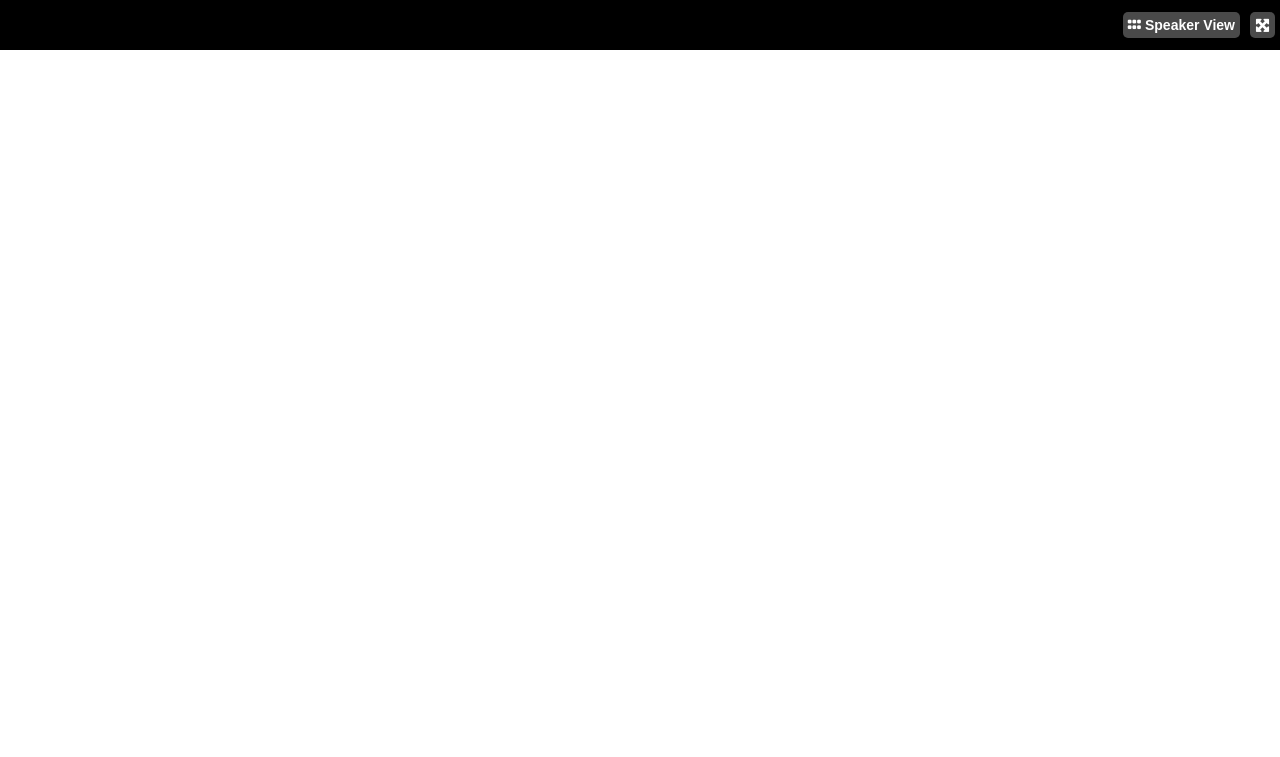
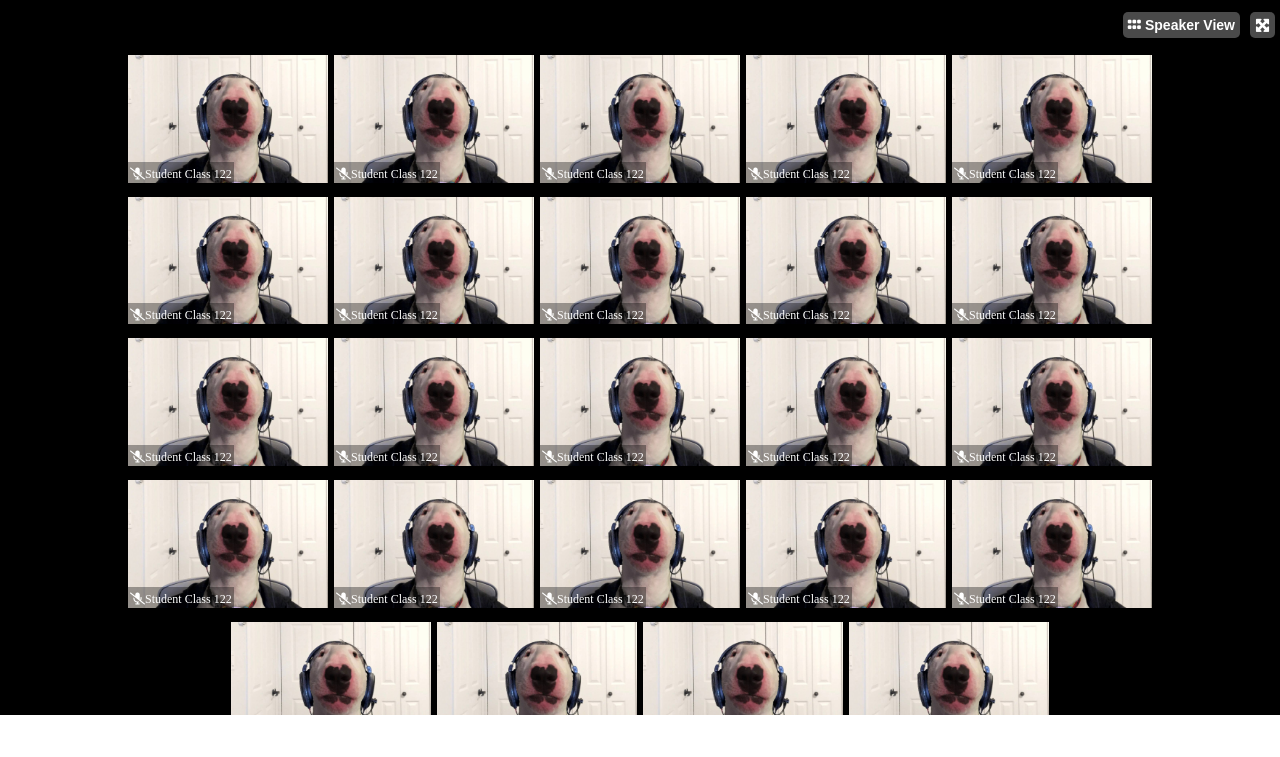
Before and after one commit to MarilisaMoio/html-css-zoom, a plain HTML site: page index.html in a window 1280 px wide. Drawn offline with Linux system fonts and the light colour scheme.

Commit message:
feat: add main

```diff
--- a/index.html
+++ b/index.html
@@ -12,5 +12,108 @@
         <button type="button"><i class="fa-solid fa-grip"></i>Speaker View</button>
         <button type="button"><i class="fa-solid fa-maximize"></i></button>
     </header>
+    <main>
+        <div class="flex">
+            <div class="webcam">
+                <img src="student.jfif" alt="">
+                <div class="name"><i class="fa-solid fa-microphone-slash"></i>Student Class 122</div>
+            </div>
+            <div class="webcam">
+                <img src="student.jfif" alt="">
+                <div class="name"><i class="fa-solid fa-microphone-slash"></i>Student Class 122</div>
+            </div>
+            <div class="webcam">
+                <img src="student.jfif" alt="">
+                <div class="name"><i class="fa-solid fa-microphone-slash"></i>Student Class 122</div>
+            </div>
+            <div class="webcam">
+                <img src="student.jfif" alt="">
+                <div class="name"><i class="fa-solid fa-microphone-slash"></i>Student Class 122</div>
+            </div>
+            <div class="webcam">
+                <img src="student.jfif" alt="">
+                <div class="name"><i class="fa-solid fa-microphone-slash"></i>Student Class 122</div>
+            </div>
+            <div class="webcam">
+                <img src="student.jfif" alt="">
+                <div class="name"><i class="fa-solid fa-microphone-slash"></i>Student Class 122</div>
+            </div>
+            <div class="webcam">
+                <img src="student.jfif" alt="">
+                <div class="name"><i class="fa-solid fa-microphone-slash"></i>Student Class 122</div>
+            </div>
+            <div class="webcam">
+                <img src="student.jfif" alt="">
+                <div class="name"><i class="fa-solid fa-microphone-slash"></i>Student Class 122</div>
+            </div>
+            <div class="webcam">
+                <img src="student.jfif" alt="">
+                <div class="name"><i class="fa-solid fa-microphone-slash"></i>Student Class 122</div>
+            </div>
+            <div class="webcam">
+                <img src="student.jfif" alt="">
+                <div class="name"><i class="fa-solid fa-microphone-slash"></i>Student Class 122</div>
+            </div>
+            <div class="webcam">
+                <img src="student.jfif" alt="">
+                <div class="name"><i class="fa-solid fa-microphone-slash"></i>Student Class 122</div>
+            </div>
+            <div class="webcam">
+                <img src="student.jfif" alt="">
+                <div class="name"><i class="fa-solid fa-microphone-slash"></i>Student Class 122</div>
+            </div>
+            <div class="webcam">
+                <img src="student.jfif" alt="">
+                <div class="name"><i class="fa-solid fa-microphone-slash"></i>Student Class 122</div>
+            </div>
+            <div class="webcam">
+                <img src="student.jfif" alt="">
+                <div class="name"><i class="fa-solid fa-microphone-slash"></i>Student Class 122</div>
+            </div>
+            <div class="webcam">
+                <img src="student.jfif" alt="">
+                <div class="name"><i class="fa-solid fa-microphone-slash"></i>Student Class 122</div>
+            </div>
+            <div class="webcam">
+                <img src="student.jfif" alt="">
+                <div class="name"><i class="fa-solid fa-microphone-slash"></i>Student Class 122</div>
+            </div>
+            <div class="webcam">
+                <img src="student.jfif" alt="">
+                <div class="name"><i class="fa-solid fa-microphone-slash"></i>Student Class 122</div>
+            </div>
+            <div class="webcam">
+                <img src="student.jfif" alt="">
+                <div class="name"><i class="fa-solid fa-microphone-slash"></i>Student Class 122</div>
+            </div>
+            <div class="webcam">
+                <img src="student.jfif" alt="">
+                <div class="name"><i class="fa-solid fa-microphone-slash"></i>Student Class 122</div>
+            </div>
+            <div class="webcam">
+                <img src="student.jfif" alt="">
+                <div class="name"><i class="fa-solid fa-microphone-slash"></i>Student Class 122</div>
+            </div>
+            <div class="webcam">
+                <img src="student.jfif" alt="">
+                <div class="name"><i class="fa-solid fa-microphone-slash"></i>Student Class 122</div>
+            </div>
+            <div class="webcam">
+                <img src="student.jfif" alt="">
+                <div class="name"><i class="fa-solid fa-microphone-slash"></i>Student Class 122</div>
+            </div>
+            <div class="webcam">
+                <img src="student.jfif" alt="">
+                <div class="name"><i class="fa-solid fa-microphone-slash"></i>Student Class 122</div>
+            </div>
+            <div class="webcam">
+                <img src="student.jfif" alt="">
+                <div class="name"><i class="fa-solid fa-microphone-slash"></i>Student Class 122</div>
+            </div>
+        </div>
+    </main>
+    <footer>
+        ao
+    </footer>
 </body>
 </html>
--- a/style.css
+++ b/style.css
@@ -13,8 +13,13 @@ body{
 
 :root{
     --header-height: 50px;
-    --footer-height: 80px;
+    --footer-height: 85px;
 }
+
+.flex{
+    display: flex;
+}
+/* #endregion */
 
 /* region HEADER */
 header{
@@ -47,3 +52,37 @@ header [type="button"]{
 .fa-maximize{
     vertical-align: middle;
 }
+/* #endregion */
+
+/* #region MAIN */
+main{
+    background-color: black;
+    padding: 0px 100px;
+    height: calc(100vh - var(--footer-height) - var(--header-height));
+    overflow-y: auto;
+}
+
+main img{
+    width: 200px;
+}
+
+main .flex{
+    flex-wrap: wrap;
+    justify-content: center;
+}
+
+.webcam{
+    margin: 5px 3px;
+    position: relative;
+}
+
+.name{
+    position: absolute;
+    bottom: 0px;
+    left: 0px;
+    background-color: rgba(0, 0, 0, 0.35);
+    padding: 5px 2px;
+    font-size: 12px;
+    vertical-align: middle;
+}
+/* #endregion */
```
Also changed, not shown: student.jfif (added).
